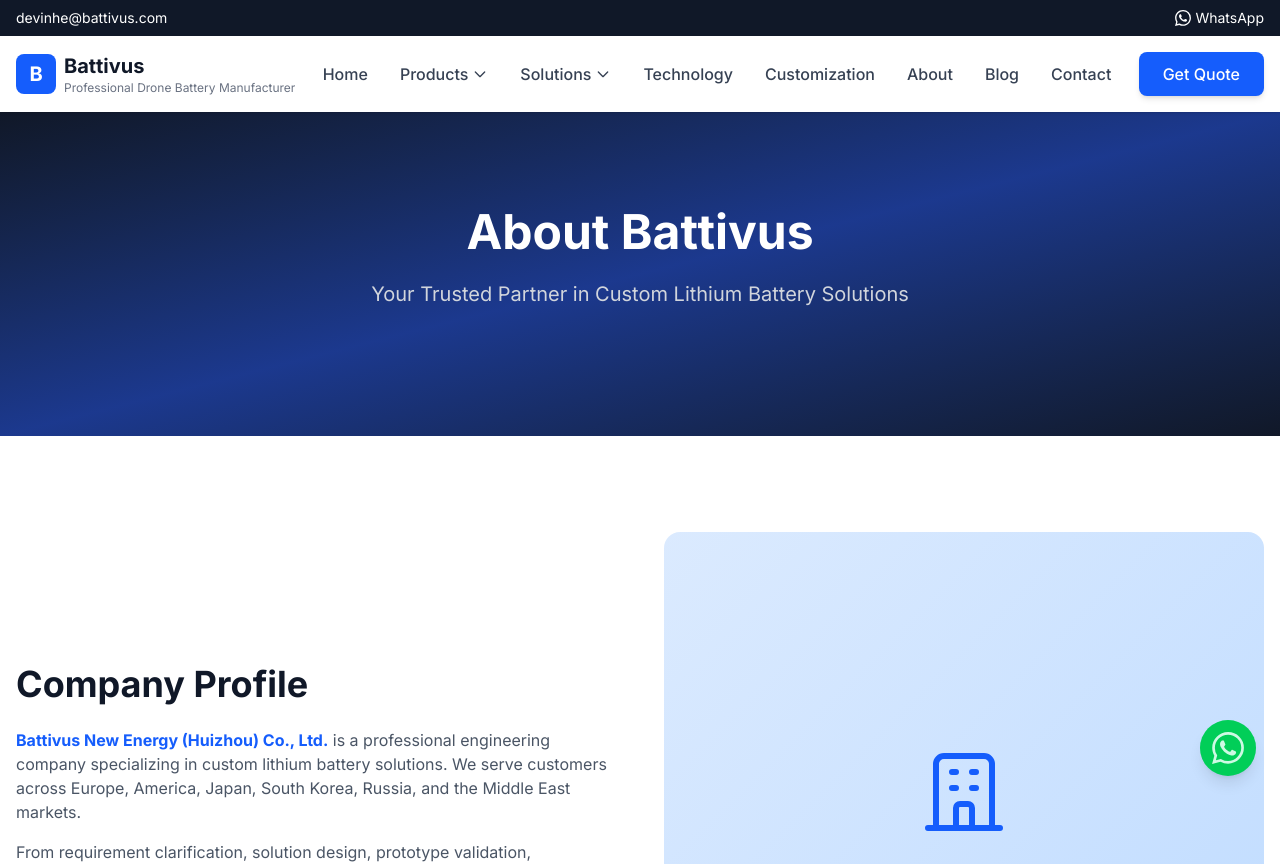
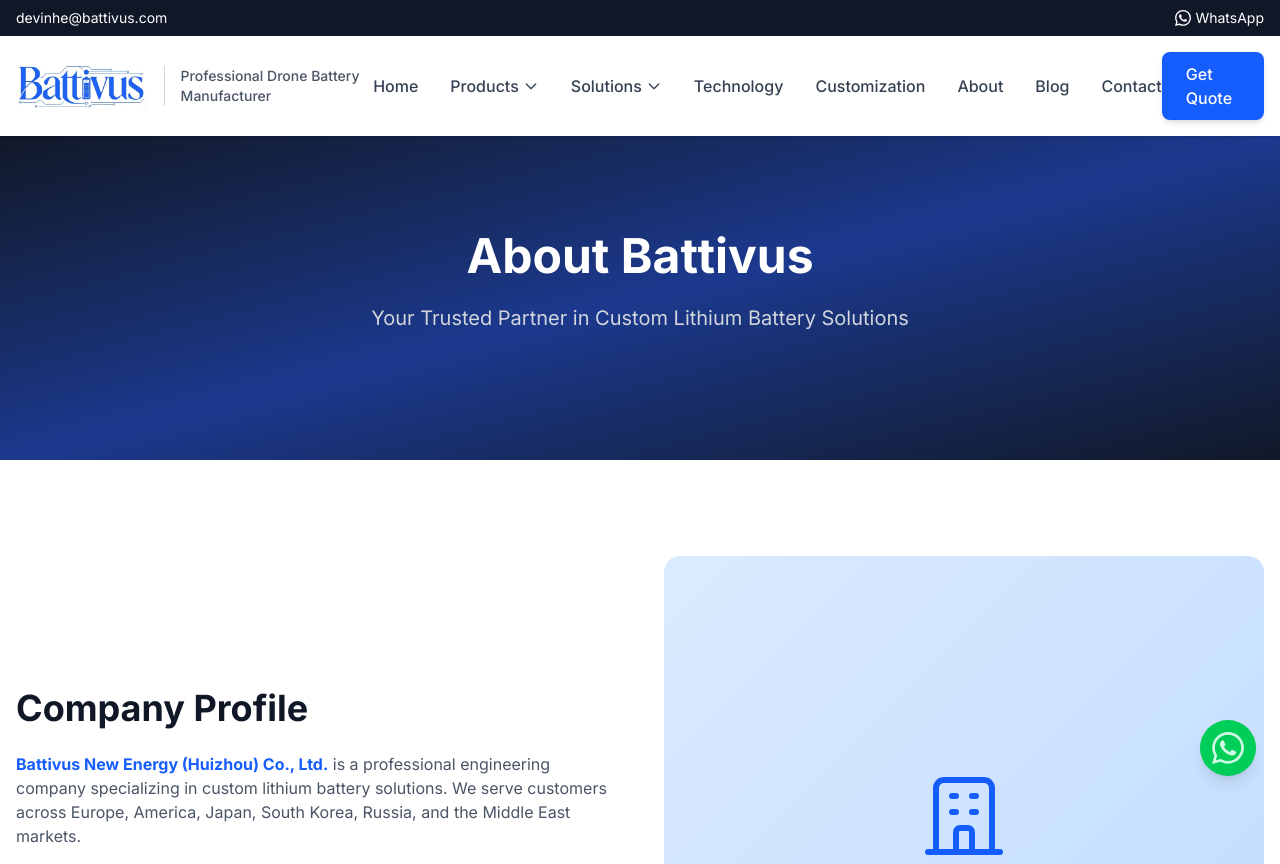
Before and after one commit to BigLambor/battivus, a Next.js app in the folder frontend/: page /about in a window 1280 px wide. Shown: the top 864 px of the page. Built offline with nearby package versions, Linux system fonts and the light colour scheme.

Commit message:
improve logo

```diff
--- a/frontend/src/components/layout/Header.tsx
+++ b/frontend/src/components/layout/Header.tsx
@@ -2,6 +2,7 @@
 
 import { useState } from 'react';
 import Link from 'next/link';
+import Image from 'next/image';
 import { siteConfig } from '@/lib/config';
 
 export default function Header() {
@@ -27,7 +28,7 @@
               className="hover:text-green-400 transition flex items-center"
             >
               <svg className="w-4 h-4 mr-1" fill="currentColor" viewBox="0 0 24 24">
-                <path d="M17.472 14.382c-.297-.149-1.758-.867-2.03-.967-.273-.099-.471-.148-.67.15-.197.297-.767.966-.94 1.164-.173.199-.347.223-.644.075-.297-.15-1.255-.463-2.39-1.475-.883-.788-1.48-1.761-1.653-2.059-.173-.297-.018-.458.13-.606.134-.133.298-.347.446-.52.149-.174.198-.298.298-.497.099-.198.05-.371-.025-.52-.075-.149-.669-1.612-.916-2.207-.242-.579-.487-.5-.669-.51-.173-.008-.371-.01-.57-.01-.198 0-.52.074-.792.372-.272.297-1.04 1.016-1.04 2.479 0 1.462 1.065 2.875 1.213 3.074.149.198 2.096 3.2 5.077 4.487.709.306 1.262.489 1.694.625.712.227 1.36.195 1.871.118.571-.085 1.758-.719 2.006-1.413.248-.694.248-1.289.173-1.413-.074-.124-.272-.198-.57-.347m-5.421 7.403h-.004a9.87 9.87 0 01-5.031-1.378l-.361-.214-3.741.982.998-3.648-.235-.374a9.86 9.86 0 01-1.51-5.26c.001-5.45 4.436-9.884 9.888-9.884 2.64 0 5.122 1.03 6.988 2.898a9.825 9.825 0 012.893 6.994c-.003 5.45-4.437 9.884-9.885 9.884m8.413-18.297A11.815 11.815 0 0012.05 0C5.495 0 .16 5.335.157 11.892c0 2.096.547 4.142 1.588 5.945L.057 24l6.305-1.654a11.882 11.882 0 005.683 1.448h.005c6.554 0 11.89-5.335 11.893-11.893a11.821 11.821 0 00-3.48-8.413z"/>
+                <path d="M17.472 14.382c-.297-.149-1.758-.867-2.03-.967-.273-.099-.471-.148-.67.15-.197.297-.767.966-.94 1.164-.173.199-.347.223-.644.075-.297-.15-1.255-.463-2.39-1.475-.883-.788-1.48-1.761-1.653-2.059-.173-.297-.018-.458.13-.606.134-.133.298-.347.446-.52.149-.174.198-.298.298-.497.099-.198.05-.371-.025-.52-.075-.149-.669-1.612-.916-2.207-.242-.579-.487-.5-.669-.51-.173-.008-.371-.01-.57-.01-.198 0-.52.074-.792.372-.272.297-1.04 1.016-1.04 2.479 0 1.462 1.065 2.875 1.213 3.074.149.198 2.096 3.2 5.077 4.487.709.306 1.262.489 1.694.625.712.227 1.36.195 1.871.118.571-.085 1.758-.719 2.006-1.413.248-.694.248-1.289.173-1.413-.074-.124-.272-.198-.57-.347m-5.421 7.403h-.004a9.87 9.87 0 01-5.031-1.378l-.361-.214-3.741.982.998-3.648-.235-.374a9.86 9.86 0 01-1.51-5.26c.001-5.45 4.436-9.884 9.888-9.884 2.64 0 5.122 1.03 6.988 2.898a9.825 9.825 0 012.893 6.994c-.003 5.45-4.437 9.884-9.885 9.884m8.413-18.297A11.815 11.815 0 0012.05 0C5.495 0 .16 5.335.157 11.892c0 2.096.547 4.142 1.588 5.945L.057 24l6.305-1.654a11.882 11.882 0 005.683 1.448h.005c6.554 0 11.89-5.335 11.893-11.893a11.821 11.821 0 00-3.48-8.413z" />
               </svg>
               WhatsApp
             </a>
@@ -39,14 +40,18 @@
       <nav className="container mx-auto px-4 py-4">
         <div className="flex justify-between items-center">
           {/* Logo */}
-          <Link href="/" className="flex items-center space-x-2">
-            <div className="w-10 h-10 bg-blue-600 rounded-lg flex items-center justify-center">
-              <span className="text-white font-bold text-xl">B</span>
-            </div>
-            <div>
-              <span className="text-xl font-bold text-gray-900">{siteConfig.name}</span>
-              <span className="hidden sm:block text-xs text-gray-500">{siteConfig.tagline}</span>
-            </div>
+          <Link href="/" className="flex items-center gap-4">
+            <Image
+              src="/logo.png"
+              alt={siteConfig.name}
+              width={872}
+              height={318}
+              className="h-12 w-auto"
+              priority
+            />
+            <span className="hidden md:block text-sm font-medium text-gray-600 border-l pl-4 border-gray-300">
+              {siteConfig.tagline}
+            </span>
           </Link>
 
           {/* Desktop Navigation */}
@@ -156,10 +161,11 @@
               )}
             </svg>
           </button>
-        </div>
+        </div >
 
         {/* Mobile Menu */}
-        {mobileMenuOpen && (
+        {
+          mobileMenuOpen && (
             <div className="lg:hidden mt-4 pb-4 border-t pt-4">
               <div className="flex flex-col space-y-3">
                 {siteConfig.navigation.main.map((item) => (
@@ -181,8 +187,9 @@
                 </Link>
               </div>
             </div>
-        )}
-      </nav>
-    </header>
+          )
+        }
+      </nav >
+    </header >
   );
 }
```
Also changed, not shown: frontend/public/logo.png (added). Lines whose indentation alone changed are shown as unchanged.
